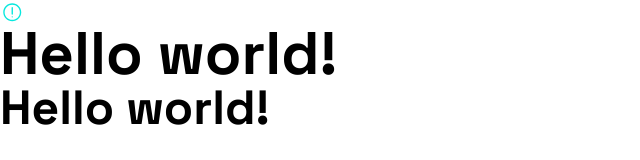
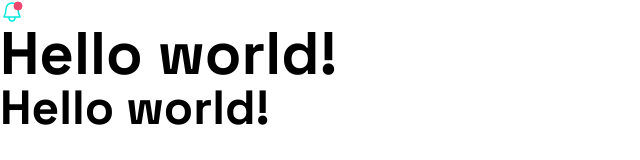
Before and after one commit to alphabill-org/alphabill-explorer-ui, a React (Vite) app in the folder frontend/: page / in a window 1280 px wide. Shown: the top 160 px of the page, without its empty margins (0-640 px from the left). Built offline with nearby package versions, Linux system fonts and the light colour scheme.

Commit message:
fix IconNotificationNew

```diff
--- a/frontend/src/app/App.tsx
+++ b/frontend/src/app/App.tsx
@@ -1,9 +1,9 @@
-import { IconWarning  } from "../shared/ui/icons";
+import { IconNotificationNew  } from "../shared/ui/icons";
 
 function App() {
   return (
     <div>
-      <IconWarning  className="" />
+      <IconNotificationNew  className="" />
       <h1>Hello world!</h1>
       <h2>Hello world!</h2>
     </div>
--- a/frontend/src/shared/ui/icons/IconNotificationNew.tsx
+++ b/frontend/src/shared/ui/icons/IconNotificationNew.tsx
@@ -21,7 +21,7 @@ export const IconNotificationNew = ({ circleFill = "#EF476F", className }: Props
         stroke-linecap="round"
         stroke-linejoin="round"
       />
-      <circle cx="18" cy="6" r="4" fill={circleFill} />
+      <circle cx="18" cy="6" r="4" stroke={circleFill} fill={circleFill} />
     </svg>
   );
 };
```
